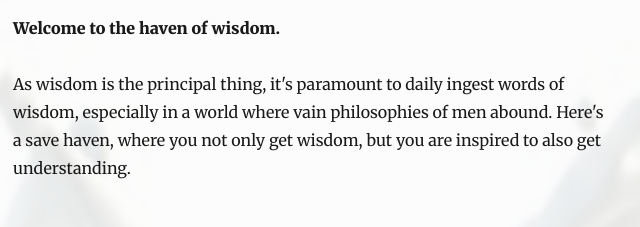
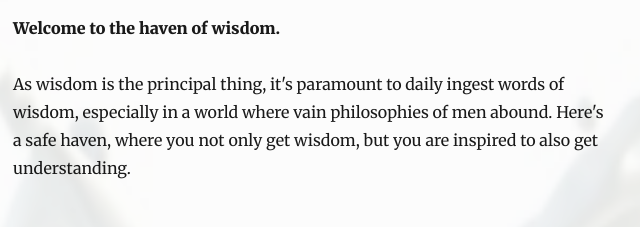
Before and after one commit to d-beloved/thelearnedtongue, a Gatsby site: page / in a window 1280 px wide. Shown: the part 251-478 px from the top of the page, 327-967 px from the left. Built offline with nearby package versions, Linux system fonts and the light colour scheme; Gatsby itself is replaced by a stand-in of ours; some packages are replaced by stand-ins of ours.

Commit message:
text correction

```diff
--- a/src/pages/index.js
+++ b/src/pages/index.js
@@ -24,7 +24,7 @@ class IndexPage extends React.Component {
             <p className={styles.welcome}>
               As wisdom is the principal thing, it's paramount to daily ingest
               words of wisdom, especially in a world where vain philosophies of
-              men abound. Here's a save haven, where you not only get wisdom,
+              men abound. Here's a safe haven, where you not only get wisdom,
               but you are inspired to also get understanding.
             </p>
             <Link className={styles.action} to="/blog/">
```
